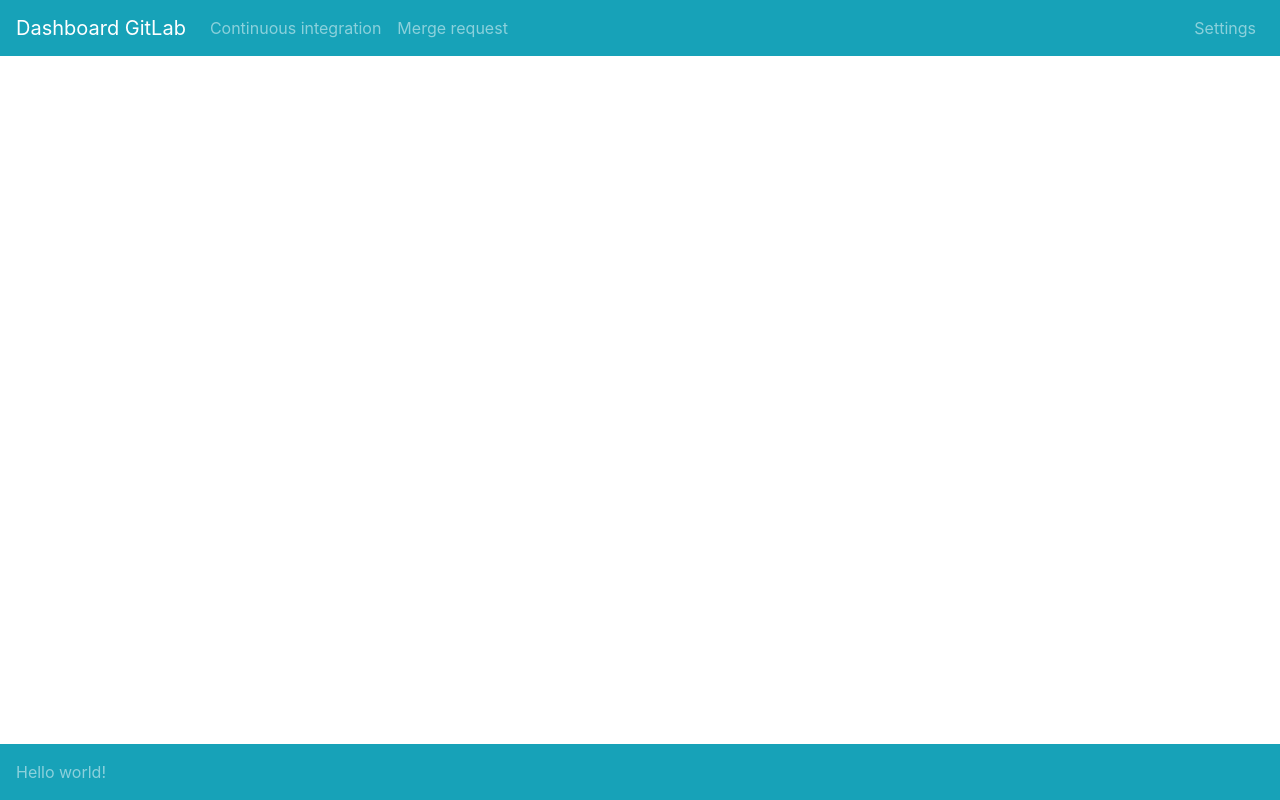
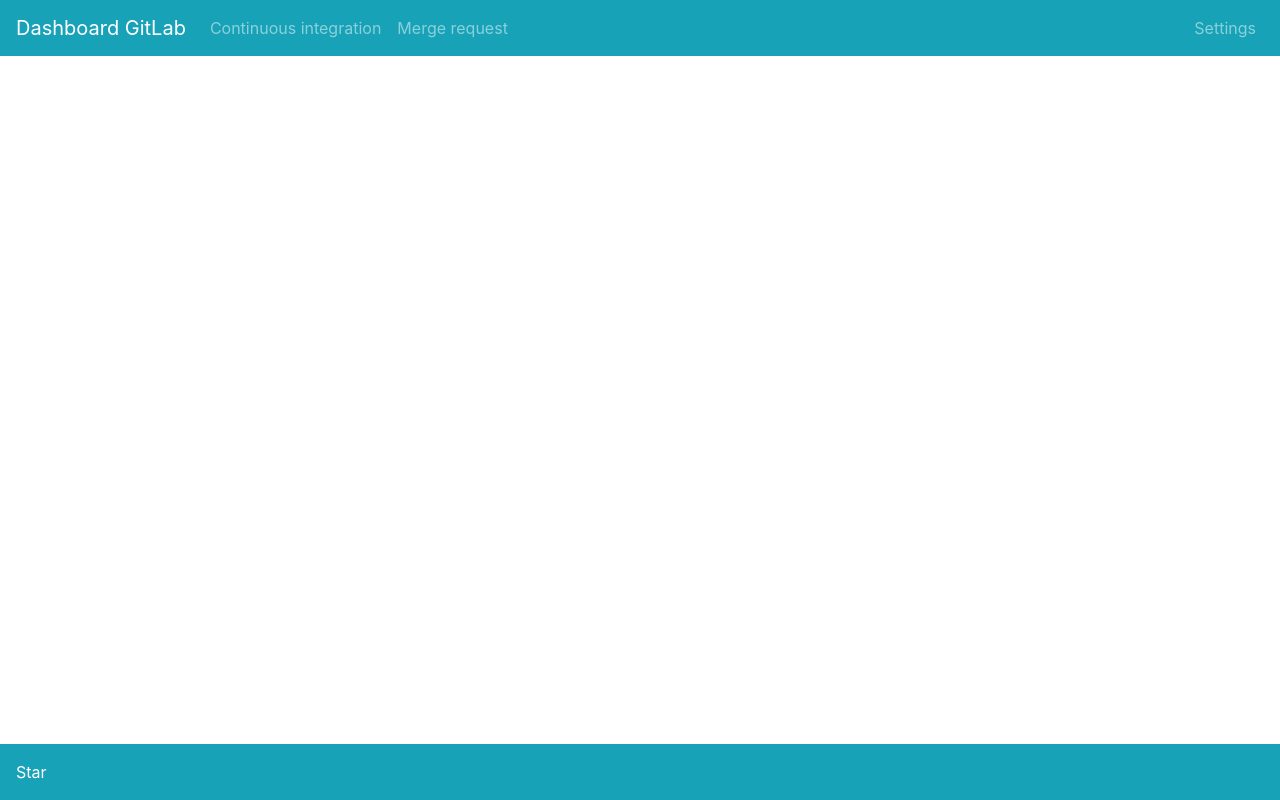
Before and after one commit to Pouzor/dashboard-gitlabci, a Vue app: page / in a window 1280 px wide. Built offline with nearby package versions, Linux system fonts and the light colour scheme.

Commit message:
Add star button

```diff
--- a/src/App.vue
+++ b/src/App.vue
@@ -19,6 +19,10 @@ export default {
     dHeader: Header,
   },
   created() {
+    let recaptchaScript = document.createElement('script');
+    recaptchaScript.setAttribute('src', 'https://buttons.github.io/buttons.js');
+    document.head.appendChild(recaptchaScript);
+
     this.$store.commit('init');
   },
 };
--- a/src/components/Footer.vue
+++ b/src/components/Footer.vue
@@ -6,7 +6,16 @@
 
       <b-collapse is-nav id="nav_text_collapse">
         <b-navbar-nav>
-          <b-nav-text>Hello world!</b-nav-text>
+          <b-nav-text>
+            <a
+              class="github-button"
+              href="https://github.com/Pouzor/dashboard-gitlabci"
+              data-show-count="true"
+              aria-label="Star Pouzor/dashboard-gitlabci on GitHub"
+            >
+              Star
+            </a>
+          </b-nav-text>
         </b-navbar-nav>
       </b-collapse>
     </b-navbar>
```
